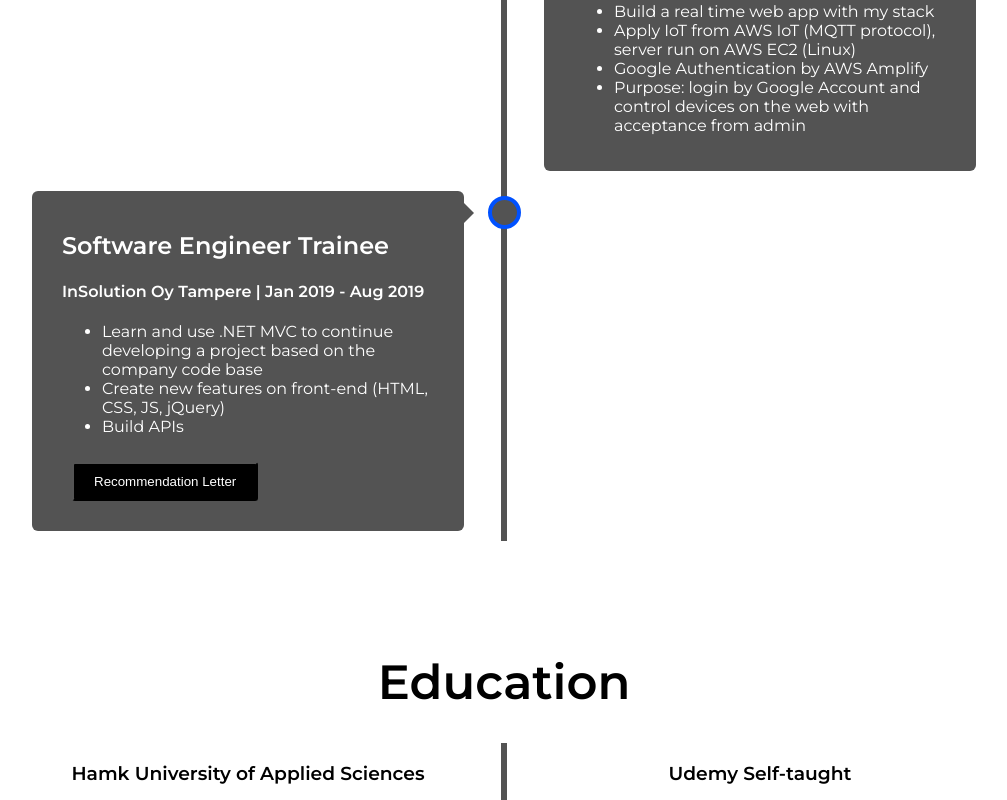
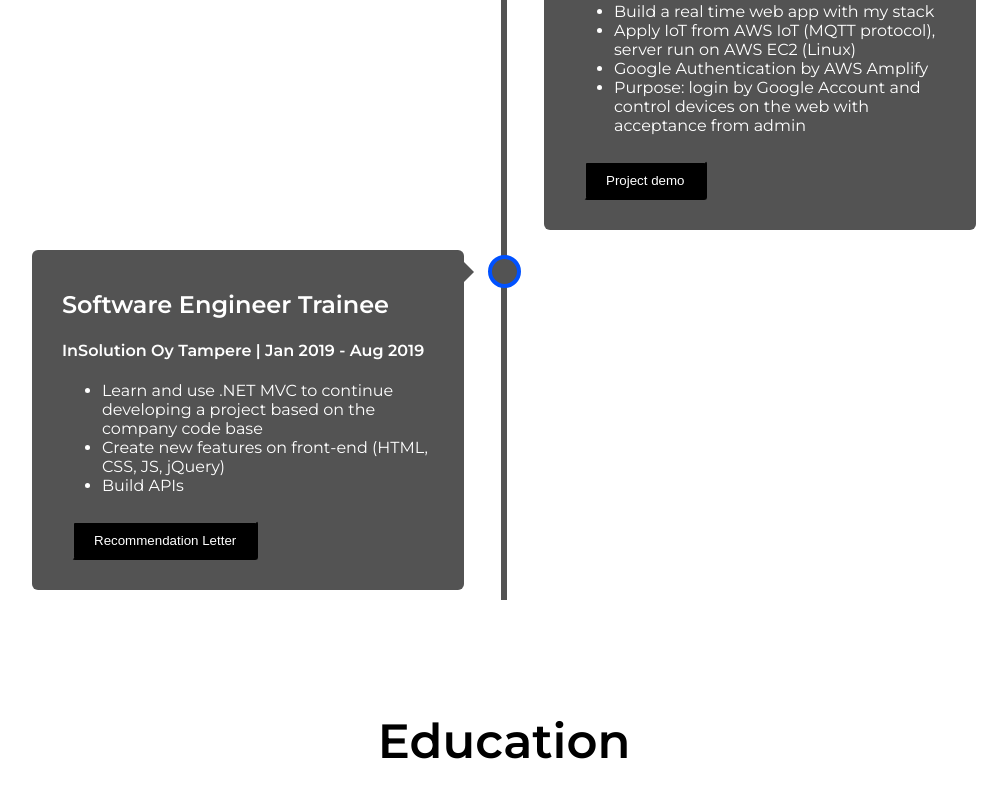
Before and after one commit to namhuynh96/my-portfolio-public, a React (Create React App) app: page / in a window 1280 px wide. Shown: the part 2603-3403 px from the top of the page, without its empty margins (136-1143 px from the left). Built offline with nearby package versions, Linux system fonts and the light colour scheme.

Commit message:
Add button project demo

```diff
--- a/src/containers/Work/Work.js
+++ b/src/containers/Work/Work.js
@@ -68,6 +68,13 @@ const Work = () => {
                 with acceptance from admin
               </li>
             </ul>
+            <a
+              href="https://hamkiot.nam-huynh.com"
+              target="_blank"
+              rel="noreferrer"
+            >
+              <Button>Project demo</Button>
+            </a>
           </div>
         </div>
         <div className={[classes.ContentContainer, classes.Left].join(" ")}>
@@ -76,8 +83,8 @@ const Work = () => {
             <h4>InSolution Oy Tampere | Jan 2019 - Aug 2019</h4>
             <ul>
               <li>
-                Learn and use .NET MVC to continue developing a project based on the
-                company code base
+                Learn and use .NET MVC to continue developing a project based on
+                the company code base
               </li>
               <li>Create new features on front-end (HTML, CSS, JS, jQuery)</li>
               <li>Build APIs</li>
```
